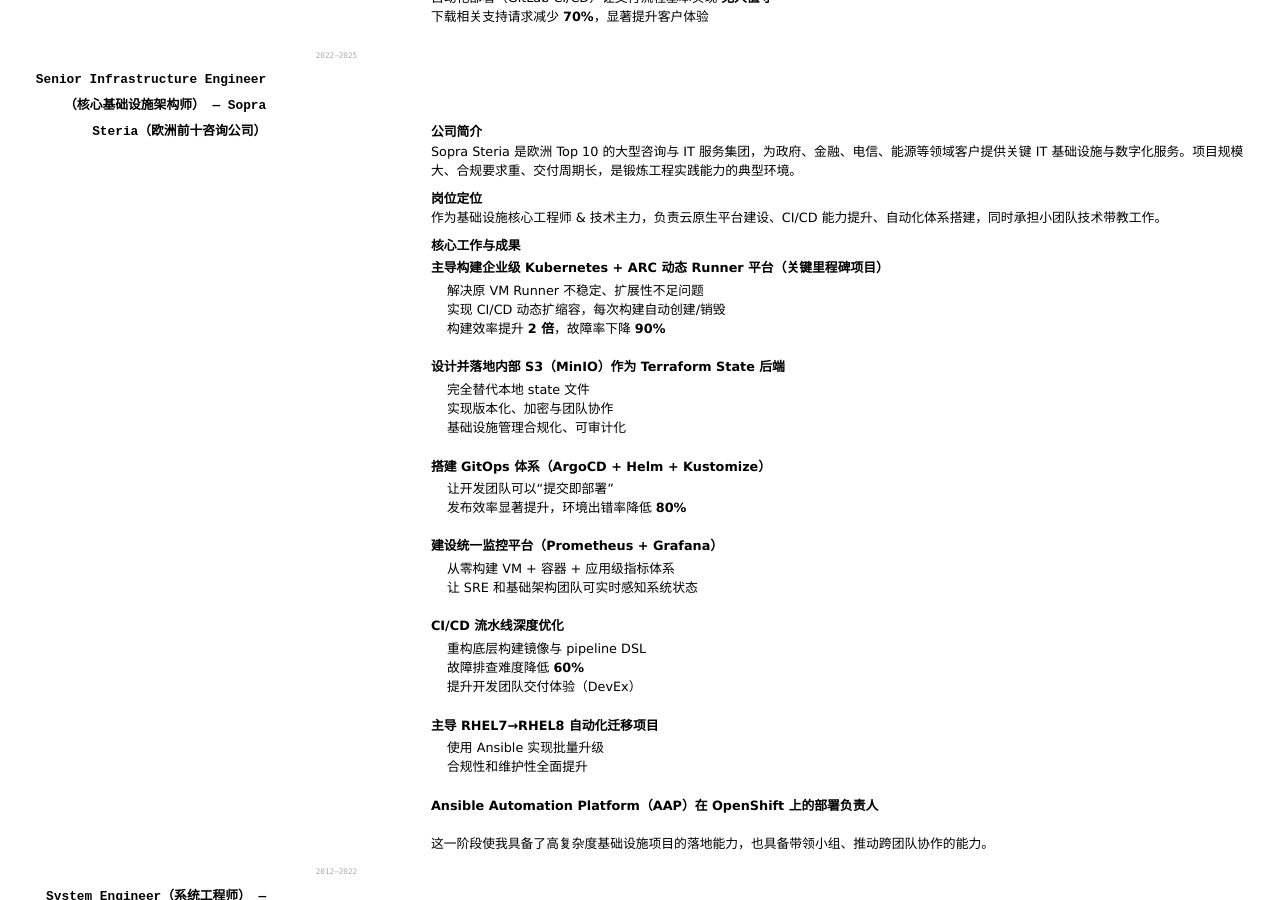
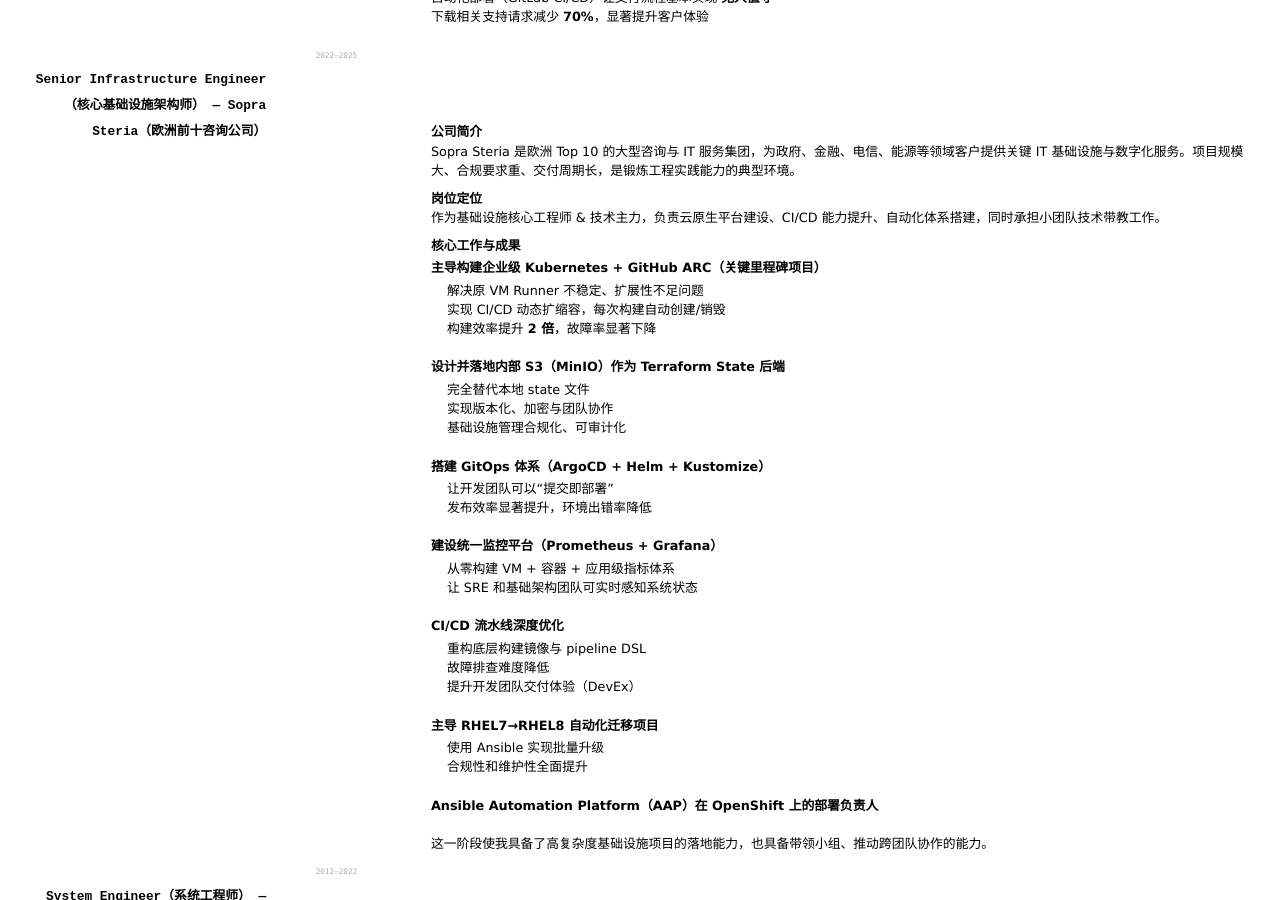
Before and after one commit to gcccheng/wugui, a Jekyll site: the page built from index.md, in a window 1280 px wide and 900 px high, scrolled down 1345 px. Built offline with Jekyll 4.4.1, drawn with Linux system fonts in a browser that asks for light colours.

Commit message:
Refine project details and metrics in index.md
Updated project descriptions and metrics for clarity.

```diff
--- a/index.md
+++ b/index.md
@@ -84,10 +84,10 @@ Sopra Steria 是欧洲 Top 10 的大型咨询与 IT 服务集团，为政府、
 
 **核心工作与成果**
 
-- **主导构建企业级 Kubernetes + ARC 动态 Runner 平台（关键里程碑项目）**
+- **主导构建企业级 Kubernetes + GitHub ARC（关键里程碑项目）**
   - 解决原 VM Runner 不稳定、扩展性不足问题
   - 实现 CI/CD 动态扩缩容，每次构建自动创建/销毁
-  - 构建效率提升 **2 倍**，故障率下降 **90%**
+  - 构建效率提升 **2 倍**，故障率显著下降
 
 - **设计并落地内部 S3（MinIO）作为 Terraform State 后端**
   - 完全替代本地 state 文件
@@ -96,7 +96,7 @@ Sopra Steria 是欧洲 Top 10 的大型咨询与 IT 服务集团，为政府、
 
 - **搭建 GitOps 体系（ArgoCD + Helm + Kustomize）**
   - 让开发团队可以“提交即部署”
-  - 发布效率显著提升，环境出错率降低 **80%**
+  - 发布效率显著提升，环境出错率降低
 
 - **建设统一监控平台（Prometheus + Grafana）**
   - 从零构建 VM + 容器 + 应用级指标体系
@@ -104,7 +104,7 @@ Sopra Steria 是欧洲 Top 10 的大型咨询与 IT 服务集团，为政府、
 
 - **CI/CD 流水线深度优化**
   - 重构底层构建镜像与 pipeline DSL
-  - 故障排查难度降低 **60%**
+  - 故障排查难度降低
   - 提升开发团队交付体验（DevEx）
 
 - **主导 RHEL7→RHEL8 自动化迁移项目**
```
